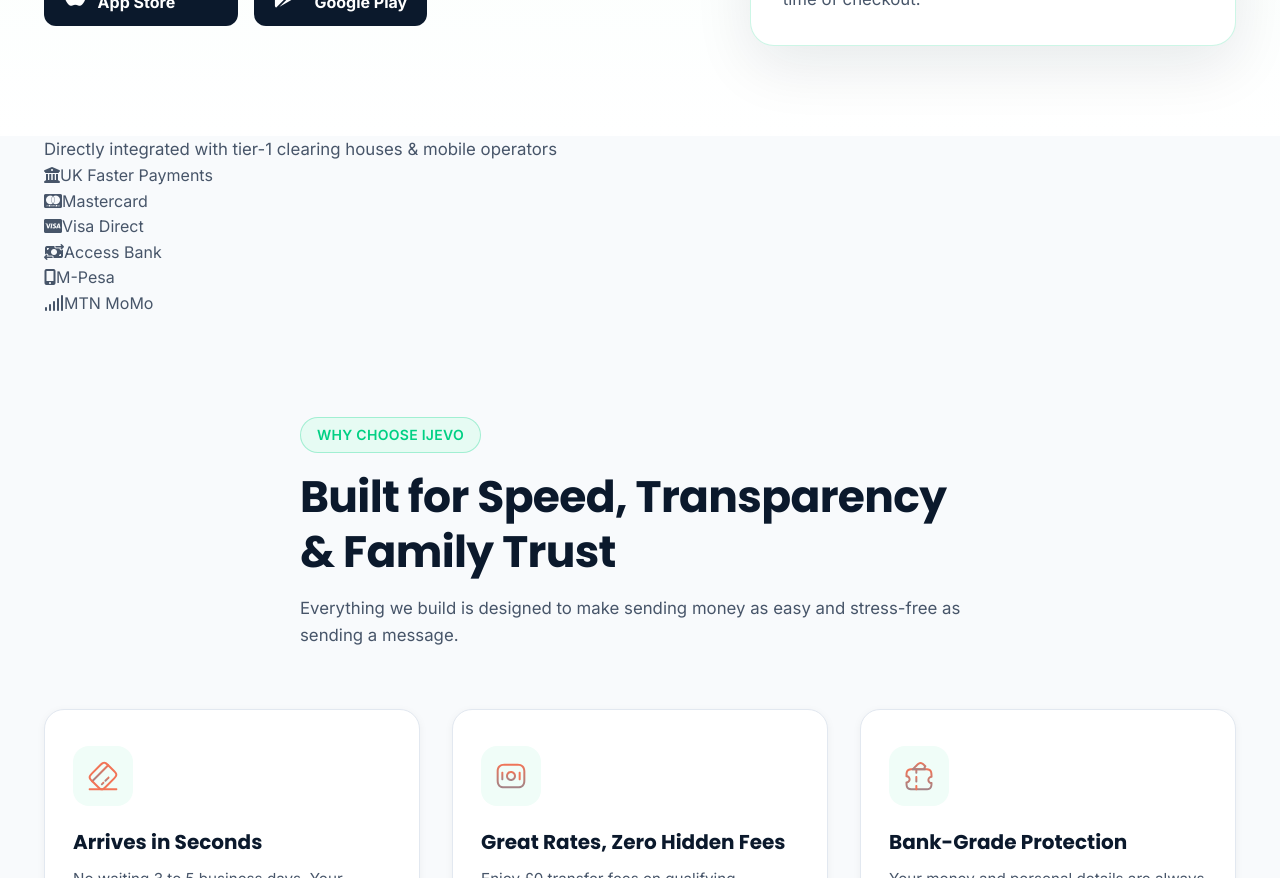
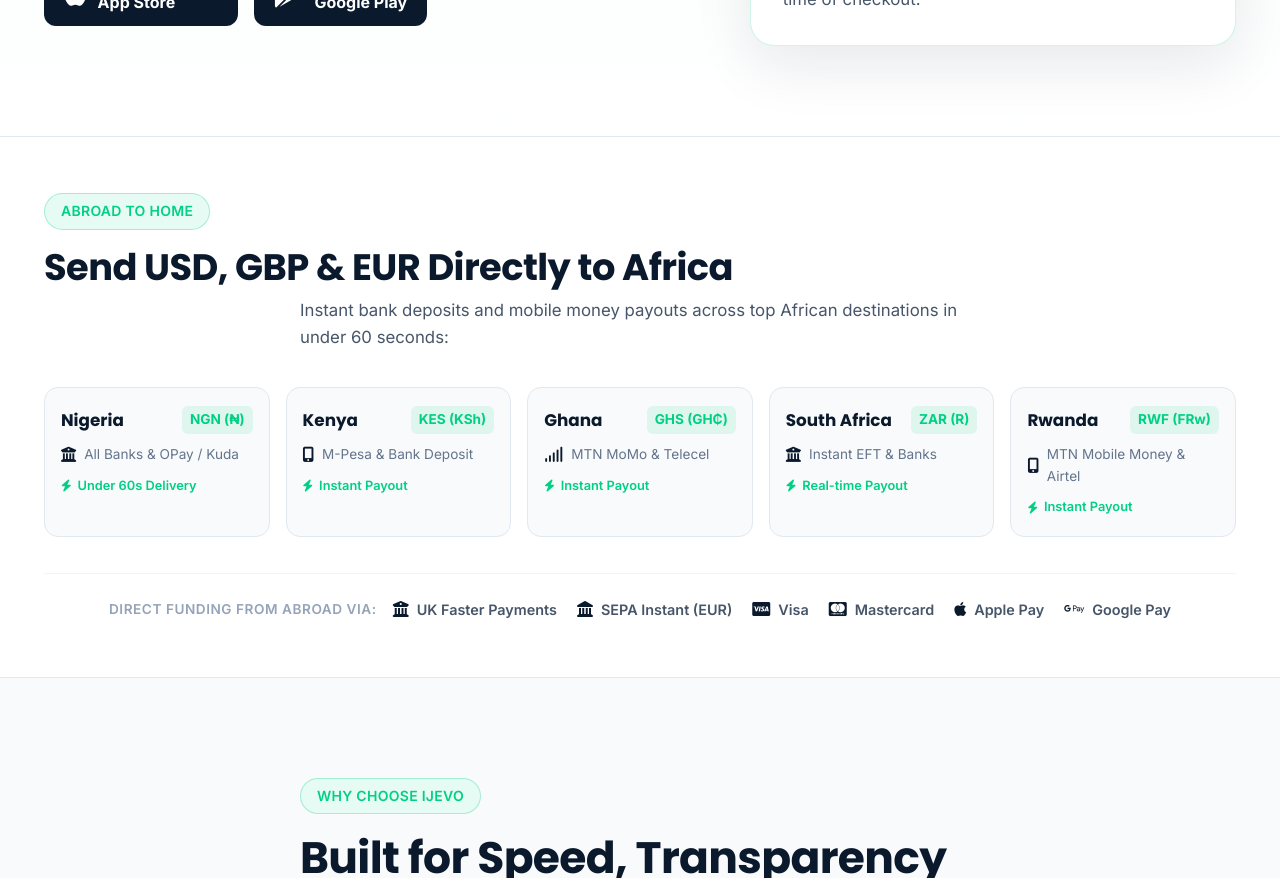
Before and after one commit to SirP-TechHub-0904/IjevoApp, an Angular app in the folder web/portal/: page / in a window 1280 px wide. Shown: the part 700-1578 px from the top of the page. Built offline with nearby package versions, Linux system fonts and the light colour scheme.

Commit message:
feat(portal): redesign trust rails into premier 'Abroad to Home' 5-corridor showcase

```diff
--- a/web/portal/src/app/pages/home/home.component.html
+++ b/web/portal/src/app/pages/home/home.component.html
@@ -125,36 +125,102 @@
     </div>
   </section>
 
-  <!-- Trust Rails Marquee -->
+  <!-- Abroad to Home: Top African Corridors Banner -->
   <section class="trust-rails-section">
     <div class="container text-center">
-      <p class="marquee-title">
-        Directly integrated with tier-1 clearing houses & mobile operators
+      <div class="badge badge-emerald">Abroad to Home</div>
+      <h2 class="corridor-heading">Send USD, GBP & EUR Directly to Africa</h2>
+      <p class="corridor-sub">
+        Instant bank deposits and mobile money payouts across top African destinations in under 60 seconds:
       </p>
-      <div class="rails-grid">
-        <div class="rail-item">
-          <i class="fa-solid fa-building-columns"></i>
-          <span>UK Faster Payments</span>
+
+      <div class="corridor-cards-grid">
+        <!-- Nigeria -->
+        <div class="corridor-card">
+          <div class="corridor-top">
+            <span class="country-name">Nigeria</span>
+            <span class="currency-tag">NGN (₦)</span>
+          </div>
+          <div class="corridor-payout">
+            <i class="fa-solid fa-building-columns"></i>
+            <span>All Banks & OPay / Kuda</span>
+          </div>
+          <div class="corridor-speed">
+            <i class="fa-solid fa-bolt"></i> Under 60s Delivery
+          </div>
         </div>
-        <div class="rail-item">
-          <i class="fa-brands fa-cc-mastercard"></i>
-          <span>Mastercard</span>
+
+        <!-- Kenya -->
+        <div class="corridor-card">
+          <div class="corridor-top">
+            <span class="country-name">Kenya</span>
+            <span class="currency-tag">KES (KSh)</span>
+          </div>
+          <div class="corridor-payout">
+            <i class="fa-solid fa-mobile-screen-button"></i>
+            <span>M-Pesa & Bank Deposit</span>
+          </div>
+          <div class="corridor-speed">
+            <i class="fa-solid fa-bolt"></i> Instant Payout
+          </div>
         </div>
-        <div class="rail-item">
-          <i class="fa-brands fa-cc-visa"></i>
-          <span>Visa Direct</span>
+
+        <!-- Ghana -->
+        <div class="corridor-card">
+          <div class="corridor-top">
+            <span class="country-name">Ghana</span>
+            <span class="currency-tag">GHS (GH₵)</span>
+          </div>
+          <div class="corridor-payout">
+            <i class="fa-solid fa-signal"></i>
+            <span>MTN MoMo & Telecel</span>
+          </div>
+          <div class="corridor-speed">
+            <i class="fa-solid fa-bolt"></i> Instant Payout
+          </div>
         </div>
-        <div class="rail-item">
-          <i class="fa-solid fa-money-bill-transfer"></i>
-          <span>Access Bank</span>
+
+        <!-- South Africa -->
+        <div class="corridor-card">
+          <div class="corridor-top">
+            <span class="country-name">South Africa</span>
+            <span class="currency-tag">ZAR (R)</span>
+          </div>
+          <div class="corridor-payout">
+            <i class="fa-solid fa-building-columns"></i>
+            <span>Instant EFT & Banks</span>
+          </div>
+          <div class="corridor-speed">
+            <i class="fa-solid fa-bolt"></i> Real-time Payout
+          </div>
         </div>
-        <div class="rail-item">
-          <i class="fa-solid fa-mobile-screen-button"></i>
-          <span>M-Pesa</span>
+
+        <!-- Rwanda -->
+        <div class="corridor-card">
+          <div class="corridor-top">
+            <span class="country-name">Rwanda</span>
+            <span class="currency-tag">RWF (FRw)</span>
+          </div>
+          <div class="corridor-payout">
+            <i class="fa-solid fa-mobile-screen-button"></i>
+            <span>MTN Mobile Money & Airtel</span>
+          </div>
+          <div class="corridor-speed">
+            <i class="fa-solid fa-bolt"></i> Instant Payout
+          </div>
         </div>
-        <div class="rail-item">
-          <i class="fa-solid fa-signal"></i>
-          <span>MTN MoMo</span>
+      </div>
+
+      <!-- Payment Rails strip underneath -->
+      <div class="clearing-rails-strip">
+        <span class="strip-label">Direct funding from abroad via:</span>
+        <div class="strip-items">
+          <span><i class="fa-solid fa-building-columns"></i> UK Faster Payments</span>
+          <span><i class="fa-solid fa-landmark"></i> SEPA Instant (EUR)</span>
+          <span><i class="fa-brands fa-cc-visa"></i> Visa</span>
+          <span><i class="fa-brands fa-cc-mastercard"></i> Mastercard</span>
+          <span><i class="fa-brands fa-apple"></i> Apple Pay</span>
+          <span><i class="fa-brands fa-google-pay"></i> Google Pay</span>
         </div>
       </div>
     </div>
--- a/web/portal/src/app/pages/home/home.component.scss
+++ b/web/portal/src/app/pages/home/home.component.scss
@@ -274,46 +274,146 @@
   }
 }
 
-/* Trust Rails Marquee */
-.trust-marquee-section {
-  padding: 40px 0;
+/* Abroad to Home: Top Corridors Section */
+.trust-rails-section {
+  padding: 56px 0;
   border-top: 1px solid var(--ijevo-border-light);
   border-bottom: 1px solid var(--ijevo-border-light);
-  background: white;
+  background: #FFFFFF;
 
-  .marquee-title {
-    font-size: 0.9rem;
-    font-weight: 600;
-    text-transform: uppercase;
-    letter-spacing: 0.05em;
-    color: var(--ijevo-text-muted);
-    margin-bottom: 24px;
+  .corridor-heading {
+    font-size: clamp(1.8rem, 3vw, 2.3rem);
+    margin: 14px 0 8px;
+    color: var(--ijevo-navy);
   }
 
-  .rails-grid {
+  .corridor-sub {
+    font-size: 1.05rem;
+    color: var(--ijevo-text-body);
+    max-width: 680px;
+    margin: 0 auto 36px;
+  }
+
+  .corridor-cards-grid {
+    display: grid;
+    grid-template-columns: repeat(5, 1fr);
+    gap: 16px;
+    margin-bottom: 36px;
+
+    @media (max-width: 1100px) {
+      grid-template-columns: repeat(3, 1fr);
+    }
+
+    @media (max-width: 768px) {
+      grid-template-columns: repeat(2, 1fr);
+    }
+
+    @media (max-width: 480px) {
+      grid-template-columns: 1fr;
+    }
+
+    .corridor-card {
+      background: #F8FAFC;
+      border: 1.5px solid var(--ijevo-border-light);
+      border-radius: 14px;
+      padding: 18px 16px;
+      text-align: left;
+      transition: all 0.25s ease;
+
+      &:hover {
+        transform: translateY(-3px);
+        background: #FFFFFF;
+        border-color: var(--ijevo-primary);
+        box-shadow: 0 10px 24px rgba(0, 208, 132, 0.12);
+      }
+
+      .corridor-top {
+        display: flex;
+        justify-content: space-between;
+        align-items: center;
+        margin-bottom: 10px;
+
+        .country-name {
+          font-family: var(--font-heading);
+          font-weight: 700;
+          font-size: 1.05rem;
+          color: var(--ijevo-navy);
+        }
+
+        .currency-tag {
+          font-weight: 700;
+          font-size: 0.85rem;
+          color: var(--ijevo-primary);
+          background: rgba(0, 208, 132, 0.1);
+          padding: 3px 8px;
+          border-radius: 6px;
+        }
+      }
+
+      .corridor-payout {
+        display: flex;
+        align-items: center;
+        gap: 8px;
+        font-size: 0.85rem;
+        color: #64748B;
+        margin-bottom: 10px;
+
+        i {
+          color: var(--ijevo-navy);
+          font-size: 0.95rem;
+        }
+      }
+
+      .corridor-speed {
+        display: flex;
+        align-items: center;
+        gap: 6px;
+        font-size: 0.8rem;
+        font-weight: 600;
+        color: var(--ijevo-primary);
+
+        i {
+          font-size: 0.75rem;
+        }
+      }
+    }
+  }
+
+  .clearing-rails-strip {
     display: flex;
     align-items: center;
     justify-content: center;
-    gap: 40px;
     flex-wrap: wrap;
+    gap: 16px;
+    padding-top: 24px;
+    border-top: 1px solid #F1F5F9;
 
-    .rail-item {
+    .strip-label {
+      font-size: 0.85rem;
+      font-weight: 600;
+      color: #94A3B8;
+      text-transform: uppercase;
+      letter-spacing: 0.04em;
+    }
+
+    .strip-items {
       display: flex;
       align-items: center;
-      gap: 10px;
-      font-weight: 700;
-      font-size: 1.1rem;
-      color: #64748B;
-      opacity: 0.75;
-      transition: opacity 0.2s ease;
+      gap: 20px;
+      flex-wrap: wrap;
 
-      i {
-        font-size: 1.4rem;
-      }
+      span {
+        display: flex;
+        align-items: center;
+        gap: 8px;
+        font-size: 0.9rem;
+        font-weight: 600;
+        color: #475569;
 
-      &:hover {
-        opacity: 1;
-        color: var(--ijevo-navy);
+        i {
+          color: var(--ijevo-navy);
+          font-size: 1rem;
+        }
       }
     }
   }
```
